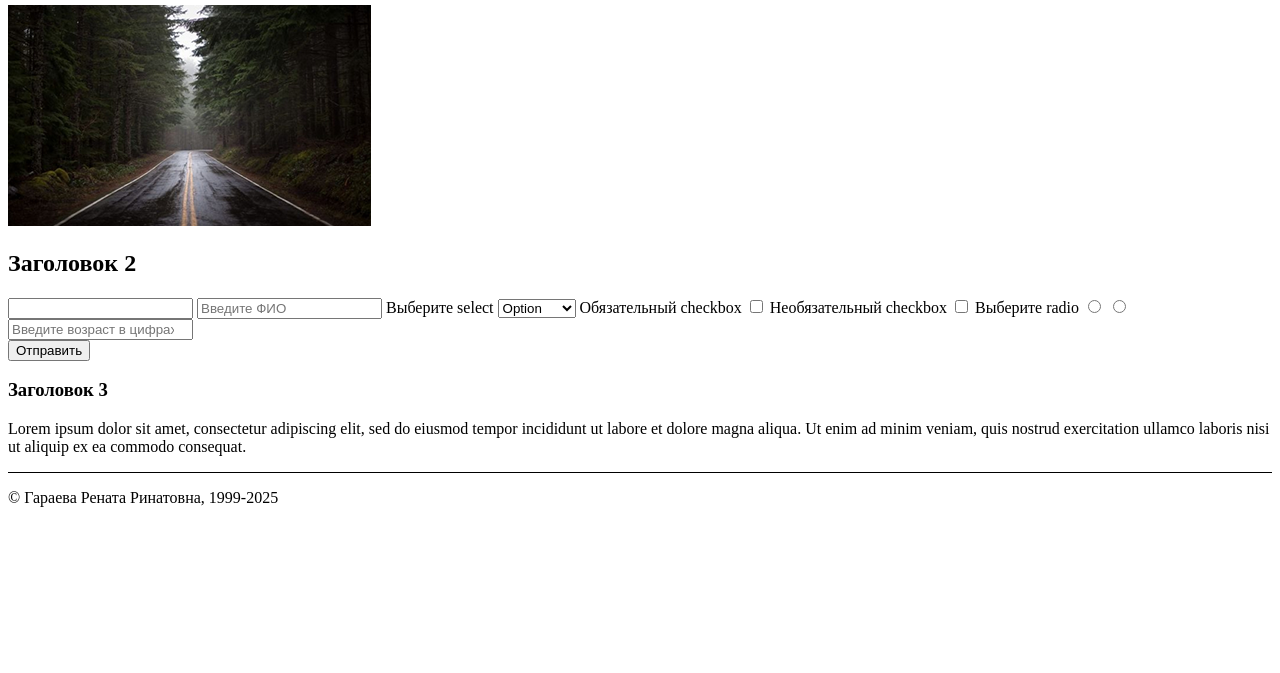
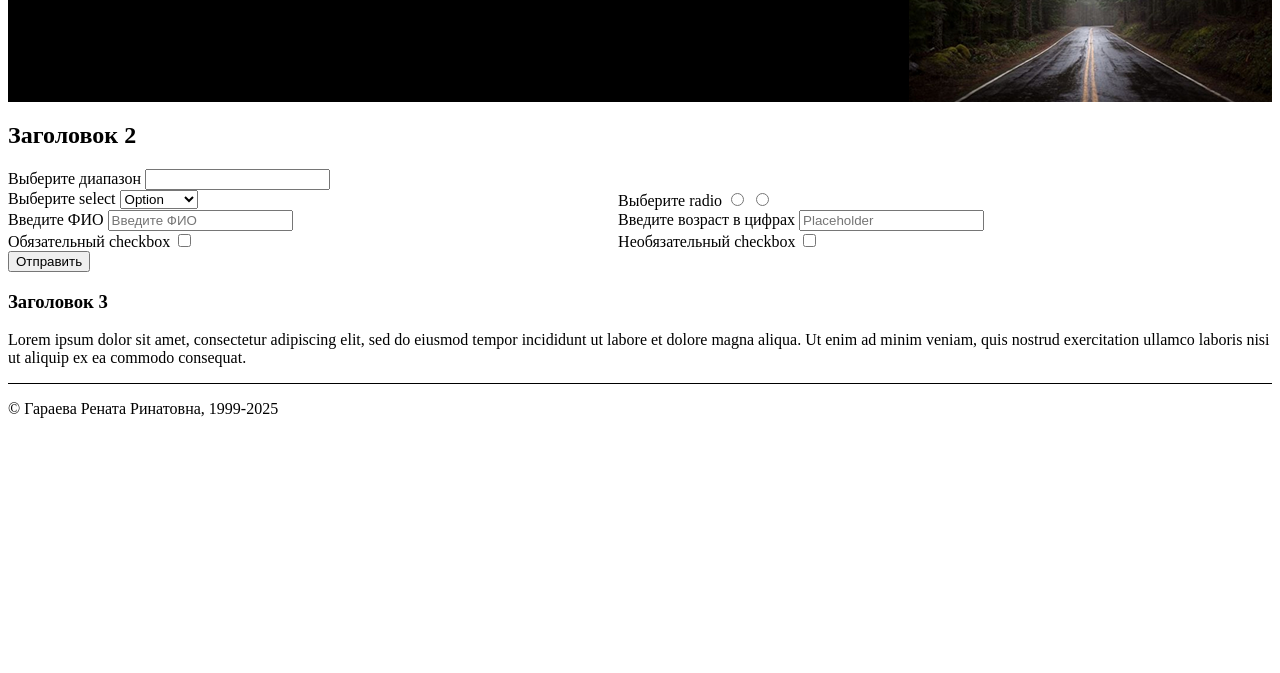
Before and after one commit to RenataGaraeva/Garaeva-R.R.-Test-task-Junior-Frontend-developer, a website built with Vite: page index.html in a window 1280 px wide. Shown: the part 127-800 px from the top of the page. Built offline with nearby package versions, Linux system fonts and the light colour scheme.

Commit message:
made grid layout of form

```diff
--- a/index.html
+++ b/index.html
@@ -15,45 +15,47 @@
 
 </header>
 <main>
+    <div>
 <h2>Заголовок 2</h2>
     <form class="form">
-        <label>
+        <label class="containerForInputOfRange">Выберите диапазон
             <input type = "text">
         </label>
-        <label>
-            <input class = "inputForName" type = "text" placeholder="Введите ФИО">
-        </label>
-        <label>Выберите select
-        <select required name = "select">
-            <option>Option</option>
+        <label class="containerForInputOfSelect">Выберите select
+            <select required name = "select">
+                <option>Option</option>
                 <option>Vite</option>
                 <option>Webpack</option>
                 <option>Gulp</option>
-
-        </select>
+            </select>
         </label>
-        <label>Обязательный checkbox
-            <input type = "checkbox" required>
-        </label>
-       <label>Необязательный checkbox
-           <input type = "checkbox">
-       </label>
-        <label>Выберите radio
+        <label class="containerForRadio">Выберите radio
             <input type = "radio">
             <input type = "radio">
         </label>
-        <label>
-            <input type = "number" placeholder="Введите возраст в цифрах">
+        <label  class="containerForInputOfName">Введите ФИО
+            <input class = "inputForName" type = "text" placeholder="Введите ФИО">
+        </label>
+        <label  class="containerForAge">Введите возраст в цифрах
+            <input type = "number" placeholder="Placeholder">
+        </label>
+        <label class="containerForRequiredCheckbox">Обязательный checkbox
+            <input type = "checkbox" required>
+        </label>
+        <label class="containerForNotRequiredCheckbox">Необязательный checkbox
+            <input type = "checkbox">
         </label>
     </form>
     <button class = "button" type = "submit">Отправить</button>
+    </div>
     <dialog class="popup">
         <div>Hi!</div>
         <button class="closeBottonForPopup" type="button">X</button>
     </dialog>
+    <article class = "containerForFirdHeadingAndText">
     <h3>Заголовок 3</h3>
         <p>Lorem ipsum dolor sit amet, consectetur adipiscing elit, sed do eiusmod tempor incididunt ut labore et dolore magna aliqua. Ut enim ad minim veniam, quis nostrud exercitation ullamco laboris nisi ut aliquip ex ea commodo consequat.</p>
-
+    </article>
 </main>
 <footer class = "footer">
     <div class="borderline"></div>
--- a/styles.css
+++ b/styles.css
@@ -1,3 +1,43 @@
+.header {
+    display: flex;
+}
+
+form {
+    display: grid;
+    grid-template-areas:
+            "InputOfRange . "
+    "InputOfSelect InputOfRadio"
+    "InputOfName inputOfAge"
+    "inputForRequiredCheckbox inputForNotRequiredCheckbox";
+}
+.containerForInputOfRange {
+    grid-area: InputOfRange
+}
+
+.containerForInputOfName {
+    grid-area: InputOfName
+}
+
+.containerForInputOfSelect {
+    grid-area: InputOfSelect
+}
+
+.containerForRequiredCheckbox {
+    grid-area: inputForRequiredCheckbox
+}
+
+.containerForNotRequiredCheckbox {
+    grid-area: inputForNotRequiredCheckbox
+}
+
+.containerForRadio {
+    grid-area: InputOfRadio
+}
+
+.containerForAge {
+    grid-area: inputOfAge
+}
+
 .containerForHeadingAndTextInHeader {
   background-color: black;
 }
```
